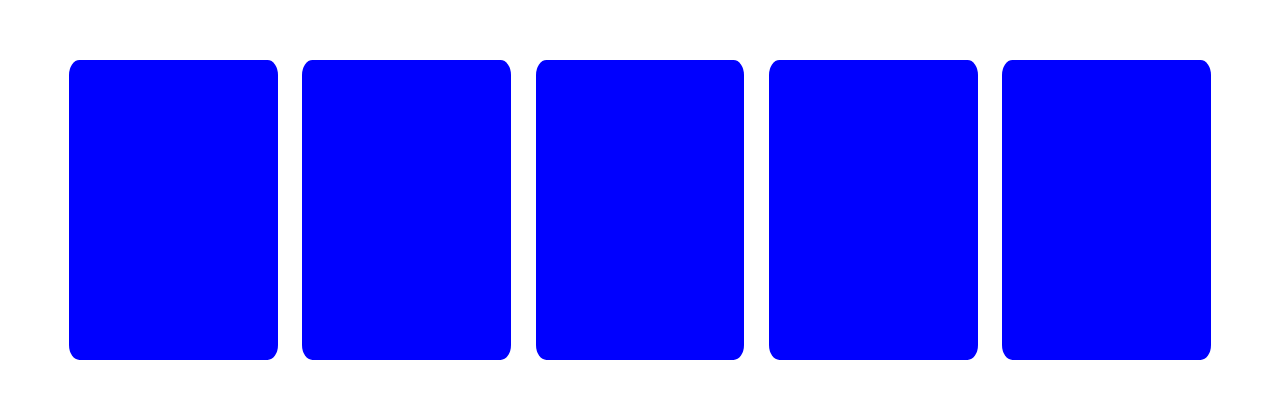
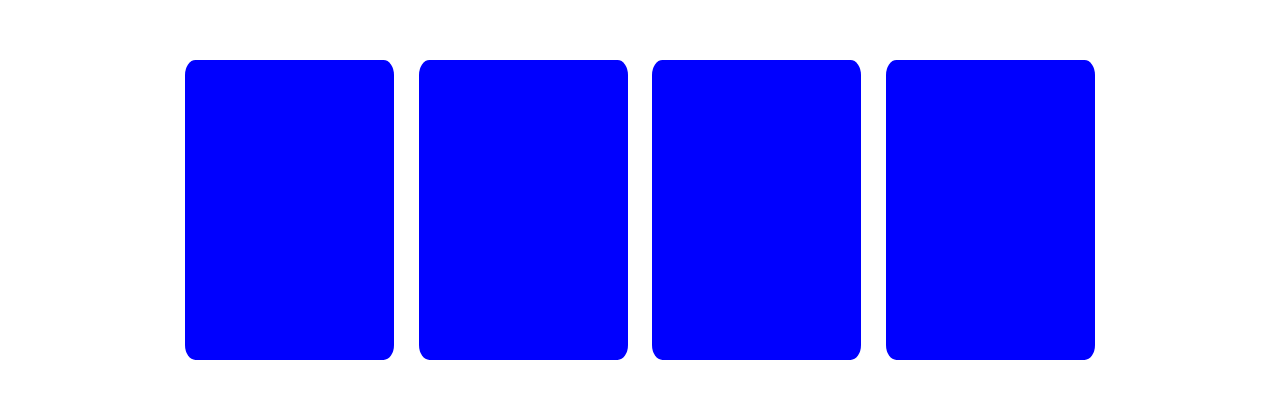
Before and after one commit to Felipe-T-Maciel/Next-memory-game, a Next.js app: page / in a window 1280 px wide. Shown: the part 190-588 px from the top of the page. Built offline with nearby package versions, Linux system fonts and the light colour scheme.

Commit message:
cirico é viado

```diff
--- a/src/pages/component/card.jsx
+++ b/src/pages/component/card.jsx
@@ -5,7 +5,7 @@ export default function Card(props) {
 
     return(
         <>
-            <div className="  card duration-1000 flex select-none justify-center items-center p-6" style={{height:'40%', width:'17%', backgroundColor:'blue', borderRadius:'5%', cursor:'pointer'}}>
+            <div className="  card duration-1000 flex select-none justify-center items-center p-6 w-[17%] h-[40%]" style={{backgroundColor:'blue', borderRadius:'5%', cursor:'pointer'}}>
                 <div className="face back">{props.prop}</div>
             </div>
         </>
--- a/src/pages/index.jsx
+++ b/src/pages/index.jsx
@@ -5,13 +5,12 @@ export default function Home() {
   let gay = {
     cartas : [
       "gabriel",
-      "luka",
-      "gay",
-      "sla",
-      "ola"
+      "Felipe",
+      "henrique",
+      "viado"
     ]
   }
-
+  console.clear()
   const [cartasEmbaralhadas, addCarta] = useState([])
 
   useEffect(() => {
@@ -22,9 +21,6 @@ export default function Home() {
       })
     const randomizeArray = cartasEmbaralhadas.sort(() => 0.5 - Math.random());
     addCarta(randomizeArray.slice(0, (gay.cartas.length*2)));
-
-
-
   }, []);
 
   useEffect(()=>{
@@ -36,25 +32,31 @@ export default function Home() {
           carta.classList.add('flip')
           cartasVitoria.push(carta)
           if(cartasVitoria.length==2){
-            if(verificaAcerto(cartasVitoria)){
-              console.log("igual")
-            }
+            verificaAcerto(cartasVitoria)
             cartasVitoria = []
           }
         }
       })
     })
 
-    function verificaAcerto(cartas){
+    const verificaAcerto = (cartas) => {
       if(cartas[0].innerText === cartas[1].innerText){
-        return true
-      }else{
-
-        return false
+        let arrayTeste = []
+        for (let i = cartasEmbaralhadas.length; i >= 0; i--) {
+          if(cartasEmbaralhadas[i] === cartas[0].innerText || cartasEmbaralhadas[i] === cartas[1].innerText){
+            cartasEmbaralhadas.splice(i, 1)
+          }
+        }
+        cartasEmbaralhadas.forEach(element => {
+          arrayTeste.push(element)
+        });
+        setTimeout(() => {
+          addCarta(arrayTeste)
+        },1000)
       }
     }
 
-    function verificaPodeJogar(carta){
+    const verificaPodeJogar = (carta) => {
       let i = 0
       cartas.forEach(e => {
         if(e.classList.contains('flip') && e != carta){
@@ -78,10 +80,16 @@ export default function Home() {
 
   return (
     <>
-      <div className="flex duration-1000 gap-[2%] flex-wrap p-[2%] justify-center h-screen items-center" >
-        {cartasEmbaralhadas.map(carta => {
-          return <Card prop = {carta} />
-        })}
+      <div className="flex duration-1000 gap-[2%] flex-wrap p-[2%] justify-center h-screen items-center" onChange={()=>{
+
+      }} >
+        {
+
+          cartasEmbaralhadas.map((carta) => {
+            return <Card prop = {carta} />
+          })
+
+        }
       </div>
     </>
   )
--- a/src/styles/globals.scss
+++ b/src/styles/globals.scss
@@ -8,8 +8,6 @@
     align-items: center;
     position: absolute;
     color: white;
-    width: 100px;
-    height: 100px;
     transition: visibility 1s linear 1s;
   }
 
```
